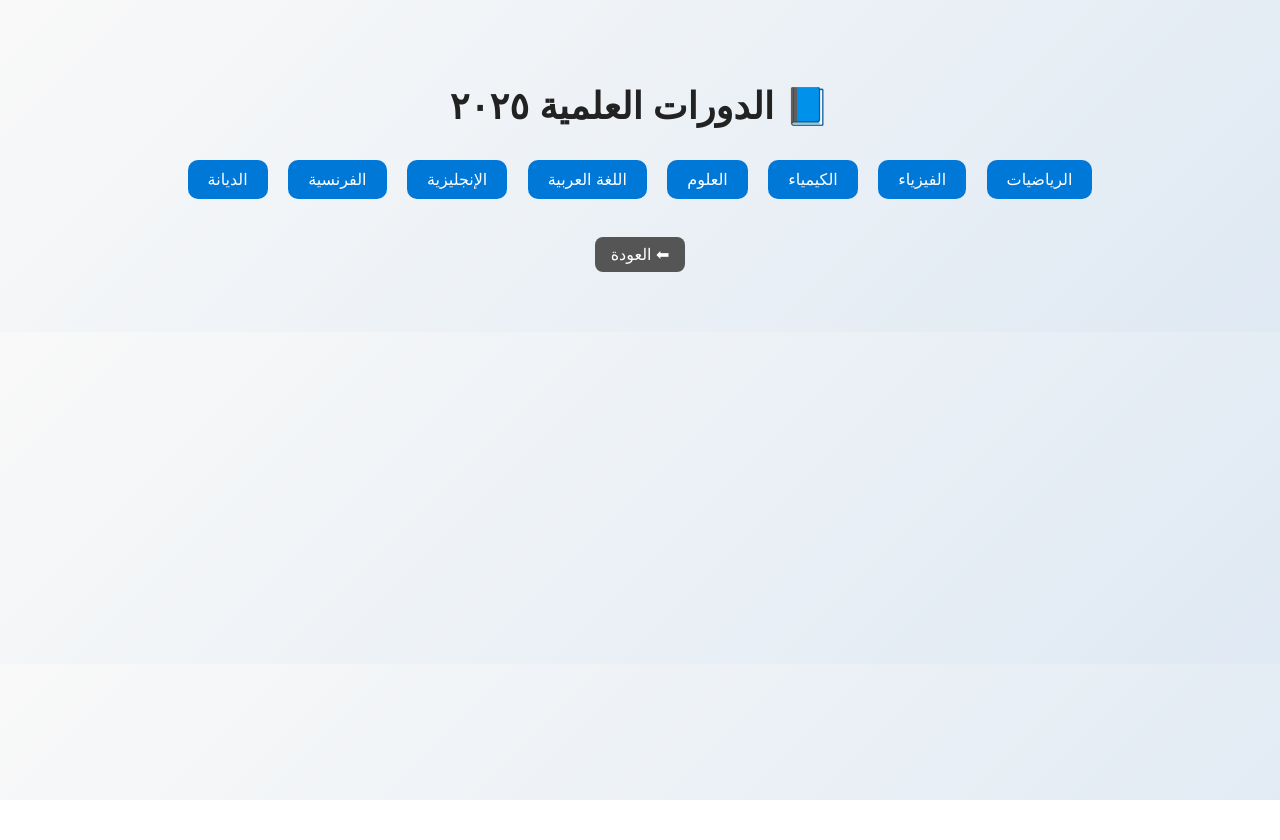
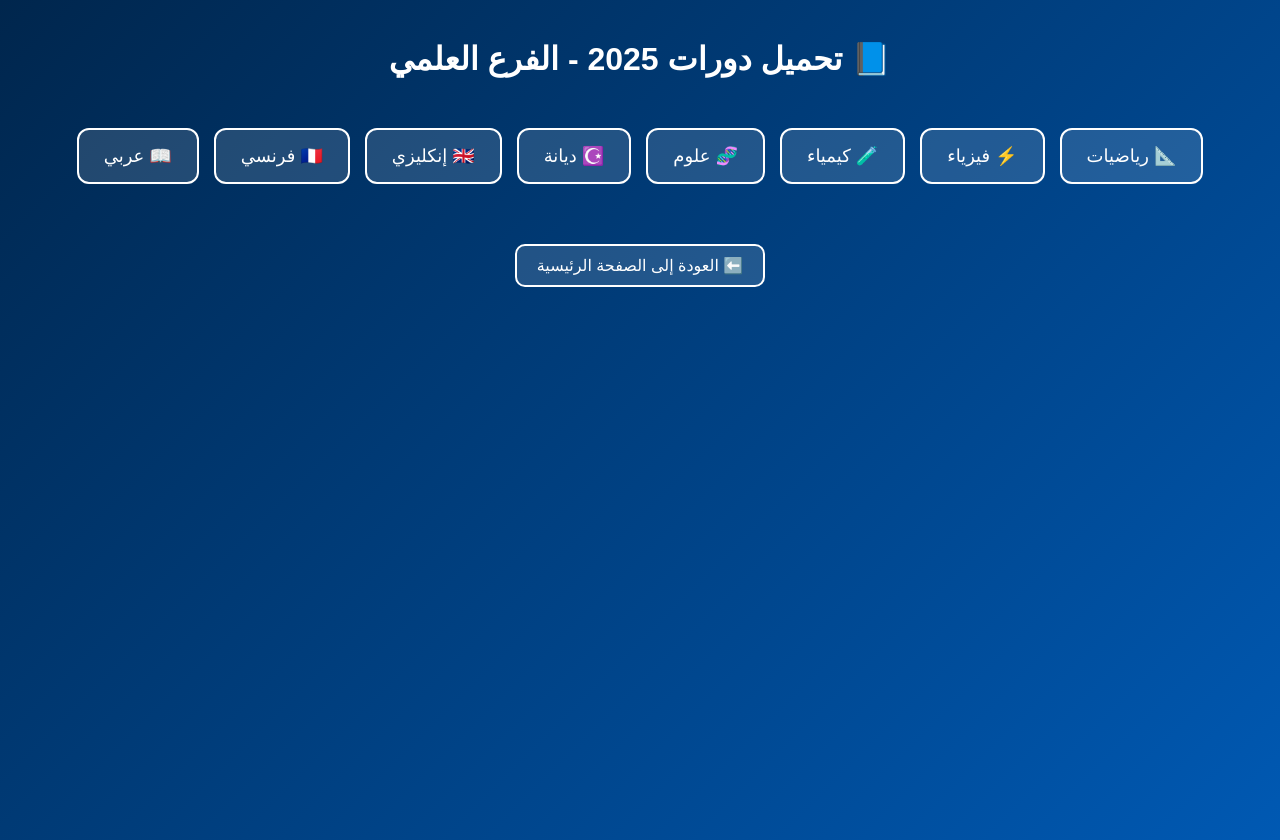
Before and after one commit to mayarjamool08-afk/Bac_exams, a plain HTML site: page scientific.html in a window 1280 px wide. Before the commit the page ends 800 px from the top, so only its background shows below. Drawn offline with Linux system fonts and the light colour scheme.

Commit message:
Update scientific.html

```diff
--- a/scientific.html
+++ b/scientific.html
@@ -3,23 +3,89 @@
 <head>
   <meta charset="UTF-8">
   <meta name="viewport" content="width=device-width, initial-scale=1.0">
-  <title>دورات العلمي ٢٠٢٥</title>
+  <title>دورات 2025 العلمي - بكالوريا 2026</title>
   <link rel="stylesheet" href="style.css">
+
+  <style>
+    body {
+      font-family: "Cairo", sans-serif;
+      background: linear-gradient(135deg, #00264d, #0059b3);
+      color: white;
+      text-align: center;
+      margin: 0;
+      padding: 0;
+      min-height: 100vh;
+    }
+
+    h1 {
+      margin-top: 40px;
+      font-size: 2em;
+      color: #fff;
+    }
+
+    .subjects {
+      display: flex;
+      flex-wrap: wrap;
+      justify-content: center;
+      gap: 15px;
+      margin-top: 50px;
+    }
+
+    .subjects a {
+      text-decoration: none;
+      background-color: #ffffff22;
+      border: 2px solid #fff;
+      padding: 15px 25px;
+      border-radius: 12px;
+      color: white;
+      font-size: 18px;
+      transition: 0.3s;
+    }
+
+    .subjects a:hover {
+      background-color: #ffffff44;
+      transform: scale(1.05);
+    }
+
+    .back-btn {
+      display: inline-block;
+      margin-top: 60px;
+      background-color: #ffffff22;
+      border: 2px solid #fff;
+      padding: 10px 20px;
+      border-radius: 10px;
+      color: white;
+      text-decoration: none;
+      transition: 0.3s;
+    }
+
+    .back-btn:hover {
+      background-color: #ffffff44;
+    }
+  </style>
 </head>
+
 <body>
-  <div class="container fade-in">
-    <h1>📘 الدورات العلمية ٢٠٢٥</h1>
-    <div class="subjects">
-      <a href="#" class="btn">الرياضيات</a>
-      <a href="#" class="btn">الفيزياء</a>
-      <a href="#" class="btn">الكيمياء</a>
-      <a href="#" class="btn">العلوم</a>
-      <a href="#" class="btn">اللغة العربية</a>
-      <a href="#" class="btn">الإنجليزية</a>
-      <a href="#" class="btn">الفرنسية</a>
-      <a href="#" class="btn">الديانة</a>
-    </div>
-    <a href="index.html" class="back-btn">⬅ العودة</a>
+  <h1>📘 تحميل دورات 2025 - الفرع العلمي</h1>
+
+  <div class="subjects">
+    <a href="https://www.mediafire.com/file/p2qdg63eo47yc53/%25D8%25A7%25D8%25B3%25D8%25A6%25D9%2584%25D8%25A9_%25D8%25A7%25D9%2584%25D8%25B1%25D9%258A%25D8%25A7%25D8%25B6%25D9%258A%25D8%25A7%25D8%25AA_%25D8%25AF2025.pdf/file" target="_blank">📐 رياضيات</a>
+
+    <a href="https://www.mediafire.com/file/0jscs1w2hgwv01g/%25D9%2581%25D9%258A%25D8%25B2%25D9%258A%25D8%25A7%25D8%25A1.pdf/file" target="_blank">⚡ فيزياء</a>
+
+    <a href="https://www.mediafire.com/file/d6nzy25aiutb6ad/%25D9%2583%25D9%258A%25D9%2585%25D9%258A%25D8%25A7%25D8%25A1.pdf/file" target="_blank">🧪 كيمياء</a>
+
+    <a href="https://www.mediafire.com/file/6vxivcgce5qausi/%25D8%25B9%25D9%2584%25D9%2588%25D9%2585.pdf/file" target="_blank">🧬 علوم</a>
+
+    <a href="https://www.mediafire.com/file/pezfjb76m28b6if/%25D8%25AF%25D9%258A%25D8%25A7%25D9%2586%25D8%25A9.pdf/file" target="_blank">☪️ ديانة</a>
+
+    <a href="https://www.mediafire.com/file/055zbs8hhd64fwf/%25D8%25A7%25D9%2586%25D9%2583%25D9%2584%25D9%258A%25D8%25B2%25D9%258A_%25D8%25B9%25D9%2584%25D9%2585%25D9%258A.pdf/file" target="_blank">🇬🇧 إنكليزي</a>
+
+    <a href="https://www.mediafire.com/file/ffe4ccg8qedh80a/%25D9%2581%25D8%25B1%25D9%2586%25D8%25B3%25D9%258A_%25D8%25B9%25D9%2584%25D9%2585%25D9%258A.pdf/file" target="_blank">🇫🇷 فرنسي</a>
+
+    <a href="https://www.mediafire.com/file/ah5lfvltdor5tun/%25D8%25B9%25D8%25B1%25D8%25A8%25D9%258A_%25D8%25B9%25D9%2584%25D9%2585%25D9%258A.pdf/file" target="_blank">📖 عربي</a>
   </div>
+
+  <a href="index.html" class="back-btn">⬅️ العودة إلى الصفحة الرئيسية</a>
 </body>
 </html>
```
